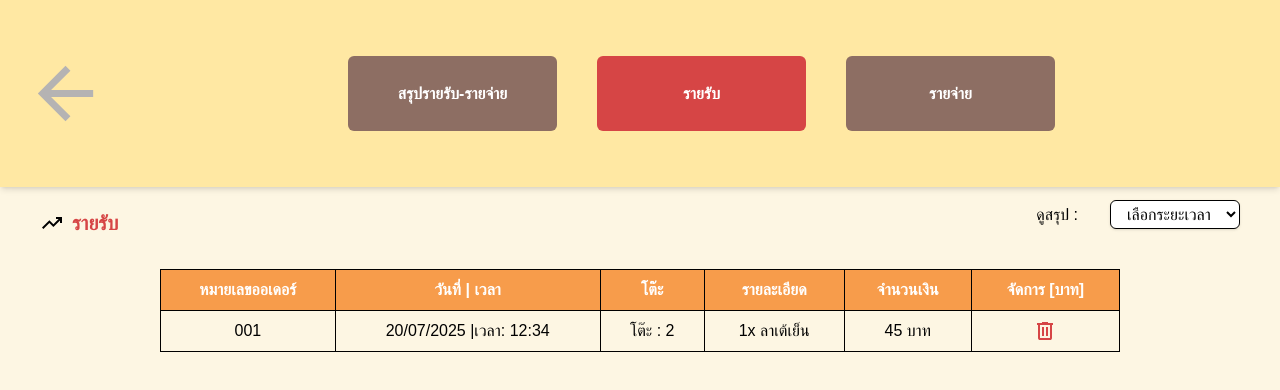
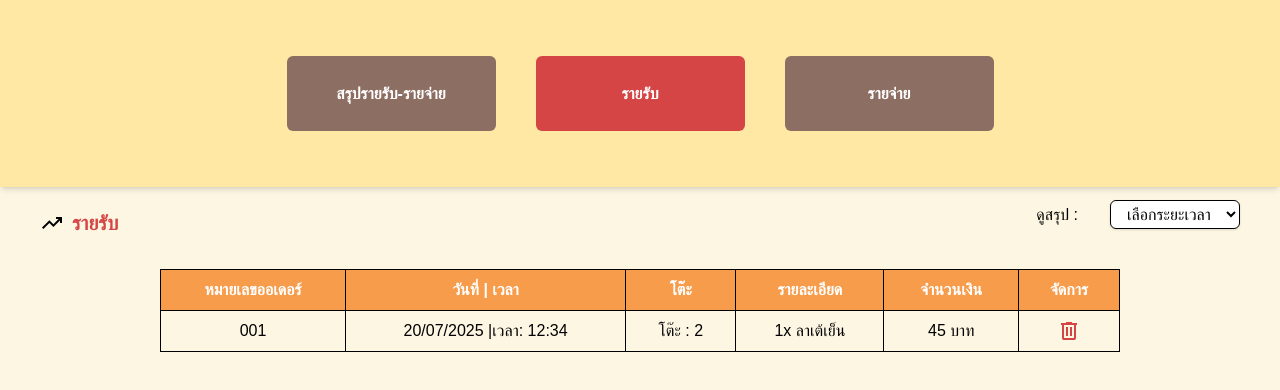
Before and after one commit to pxttxrxwxn/Tawawan_Dog_Cafe_V.2, a Next.js app: page /owner/Income in a window 1280 px wide. Shown: the top 390 px of the page. Built offline with nearby package versions, Linux system fonts and the light colour scheme.

Commit message:
แก้ไขเพิ่มเติม

```diff
--- a/src/app/components/Navbarincome_and_expenses.jsx
+++ b/src/app/components/Navbarincome_and_expenses.jsx
@@ -11,18 +11,6 @@ export default function Navbar({ activePage }) {
   return (
     <div className="fixed top-0 left-0 w-screen h-[187px] bg-[#FFE8A3] z-50 shadow-md px-6">
       <div className="flex items-center justify-between h-full">
-
-        <div className="flex items-center mr-10">
-          <Link href="/owner/order">
-          <svg
-          xmlns="http://www.w3.org/2000/svg"
-          height="83px"
-          viewBox="0 -960 960 960"
-          width="83px"
-          fill="#B5B3B3">
-            <path d="m313-440 224 224-57 56-320-320 320-320 57 56-224 224h487v80H313Z"/></svg>
-          </Link>
-        </div>
 
         <nav className="flex space-x-10 justify-center flex-1">
           {buttons.map((btn) => (
--- a/src/app/owner/Income/page.jsx
+++ b/src/app/owner/Income/page.jsx
@@ -45,7 +45,7 @@ export default function Income() {
                 <th className="border border-black px-4 py-2 ">โต๊ะ</th>
                 <th className="border border-black px-4 py-2">รายละเอียด</th>
                 <th className="border border-black px-4 py-2 ">จำนวนเงิน</th>
-                <th className="border border-black px-4 py-2">จัดการ [บาท]</th>
+                <th className="border border-black px-4 py-2">จัดการ</th>
               </tr>
             </thead>
             <tbody>
--- a/src/app/owner/expenses/page.jsx
+++ b/src/app/owner/expenses/page.jsx
@@ -36,7 +36,7 @@ export default function Expenses() {
           </div>
         </div>
         <div className="flex justify-end mb-4">
-          <div className="flex justify-center items-center w-[173px] h-[52px] bg-[#C49A6C] px-2 py-1 rounded-[5px] font-bold gap-1">
+          <div className="flex justify-center items-center w-[173px] h-[52px] bg-[#C49A6C] px-2 py-1 rounded-[10px] font-bold gap-1">
             <svg
             xmlns="http://www.w3.org/2000/svg"
             height="24px"
```
